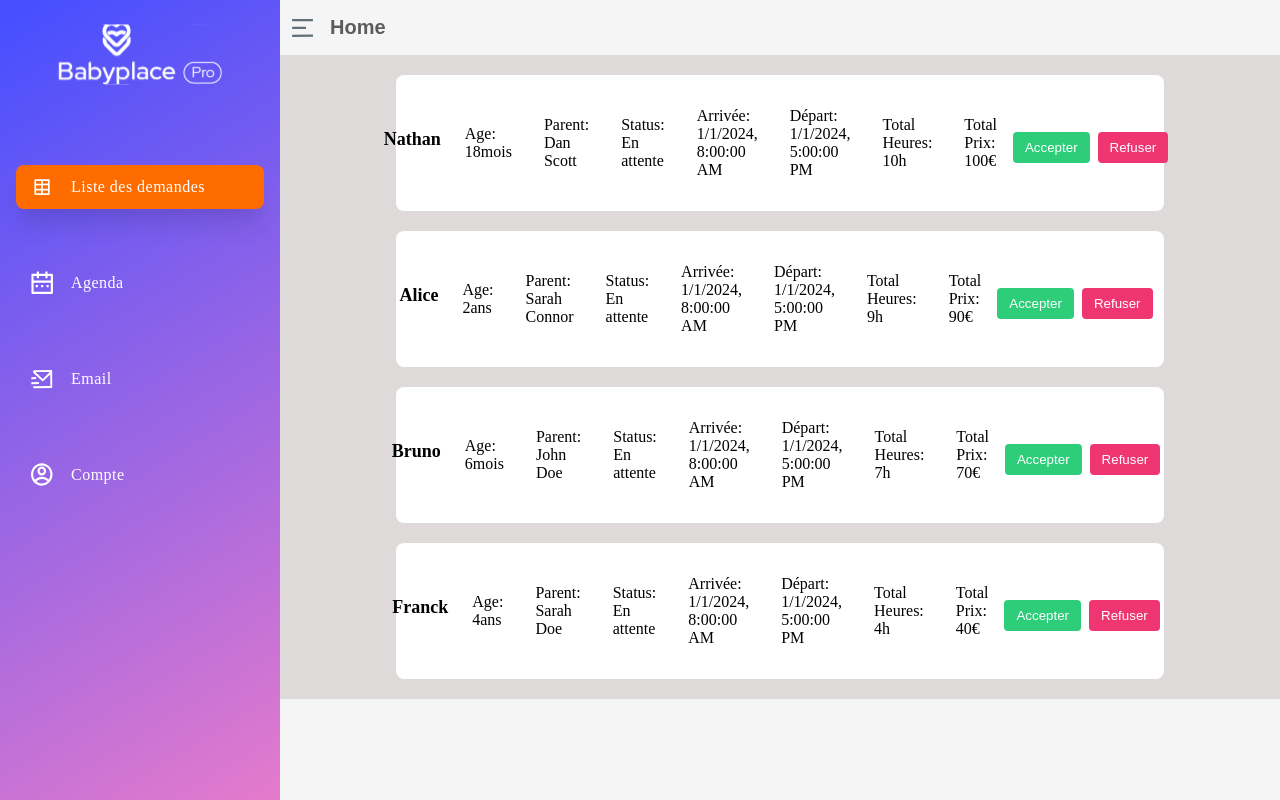
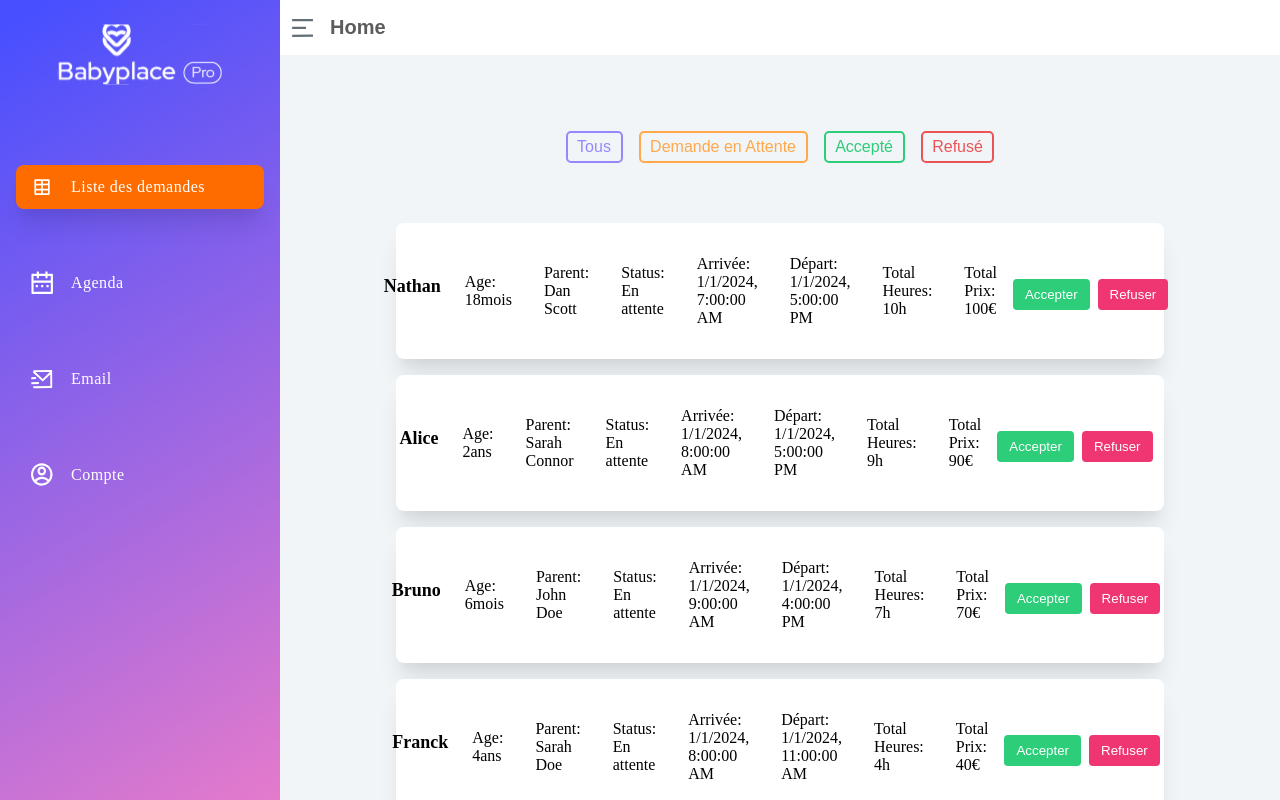
Before and after one commit to WildCodeSchool-2023-09/JS-RemoteFR-jurascripts-P3-Babyplace, a React (Vite) app in the folder frontend/: page /pro/dashboard in a window 1280 px wide. Built offline with nearby package versions, Linux system fonts and the light colour scheme.

Commit message:
added filter for buttons based on status

```diff
--- a/frontend/src/components/structure/ContentMain.jsx
+++ b/frontend/src/components/structure/ContentMain.jsx
@@ -9,7 +9,7 @@ function ContentMain() {
       age: "18mois",
       parentName: "Dan Scott",
       status: "En attente",
-      arrival: "2024-01-01T08:00:00Z",
+      arrival: "2024-01-01T07:00:00Z",
       departure: "2024-01-01T17:00:00Z",
       totalHours: "10h",
       totalPrice: "100€",
@@ -31,8 +31,8 @@ function ContentMain() {
       age: "6mois",
       parentName: "John Doe",
       status: "En attente",
-      arrival: "2024-01-01T08:00:00Z",
-      departure: "2024-01-01T17:00:00Z",
+      arrival: "2024-01-01T09:00:00Z",
+      departure: "2024-01-01T16:00:00Z",
       totalHours: "7h",
       totalPrice: "70€",
     },
@@ -43,11 +43,13 @@ function ContentMain() {
       parentName: "Sarah Doe",
       status: "En attente",
       arrival: "2024-01-01T08:00:00Z",
-      departure: "2024-01-01T17:00:00Z",
+      departure: "2024-01-01T11:00:00Z",
       totalHours: "4h",
       totalPrice: "40€",
     },
   ]);
+
+  const [filter, setFilter] = useState("all");
 
   const handleStatusChange = (cardId, newStatus) => {
     setCards((prevCards) =>
@@ -57,9 +59,41 @@ function ContentMain() {
     );
   };
 
+  const filteredCards = () => {
+    if (filter === "accepted") {
+      return cards.filter((card) => card.status === "Accepté");
+    }
+    if (filter === "rejected") {
+      return cards.filter((card) => card.status === "Refusé");
+    }
+    if (filter === "pending") {
+      return cards.filter((card) => card.status === "En attente");
+    }
+    return cards;
+  };
+
+  const changeFilter = (newFilter) => {
+    setFilter(newFilter);
+  };
+
   return (
     <div className="content-main">
-      {cards.map((card) => (
+      <div className="filters-btn">
+        <button type="button" onClick={() => changeFilter("all")}>
+          Tous
+        </button>
+        <button type="button" onClick={() => changeFilter("pending")}>
+          Demande en Attente
+        </button>
+        <button type="button" onClick={() => changeFilter("accepted")}>
+          Accepté
+        </button>
+        <button type="button" onClick={() => changeFilter("rejected")}>
+          Refusé
+        </button>
+      </div>
+      <div className="cards-ctn">
+        {filteredCards().map((card) => (
           <div className={`card ${card.status}`} key={card.id}>
             <h3>{card.babyName}</h3>
             <p>Age: {card.age}</p>
@@ -108,6 +142,7 @@ function ContentMain() {
           </div>
         ))}
       </div>
+    </div>
   );
 }
 
--- a/frontend/src/styles/_variables.scss
+++ b/frontend/src/styles/_variables.scss
@@ -5,7 +5,7 @@ $bg-gen: linear-gradient(
   rgb(227, 122, 204) 99.05%
 );
 $bg-dashboard: #f5f5f5;
-$bg-dashboard-content-main: #dedada;
+$bg-dashboard-content-main: #f1f5f7;
 
 $clr-bg-active: #fe6c00;
 $clr-white: #fff;
--- a/frontend/src/styles/contentMain.scss
+++ b/frontend/src/styles/contentMain.scss
@@ -2,6 +2,8 @@
 
 .content-main {
   display: flex;
+  justify-content: center;
+  align-items: center;
   flex-wrap: wrap;
   width: calc(100vw - 280px);
   gap: 20px;
@@ -15,8 +17,12 @@
     background: $clr-white;
     border-radius: 8px;
     margin: auto;
+    margin-bottom: 1rem;
     padding: 16px;
     width: 80%;
+    box-shadow:
+      rgba(0, 0, 0, 0.1) 0px 20px 25px -5px,
+      rgba(0, 0, 0, 0.04) 0px 10px 10px -5px;
 
     &.Accepté {
       background-color: $clr-accepted;
@@ -67,4 +73,52 @@
       margin-right: 8px;
     }
   }
+  .filters-btn {
+    margin-top: 3rem;
+    margin-bottom: 2rem;
+    button {
+      margin: 0.5rem;
+      padding: 0.3rem;
+      border-radius: 5px;
+      font-size: 1rem;
+      background: none;
+      cursor: pointer;
+      &:first-child {
+        color: #9489fb;
+        border: 2px solid #9489fb;
+        padding: 0.3rem 0.6rem;
+      }
+      &:first-child:hover {
+        background-color: #9489fb;
+        color: $clr-white;
+      }
+      &:nth-child(2) {
+        color: #ffa84c;
+        border: 2px solid #ffa84c;
+        padding: 0.3rem 0.6rem;
+      }
+      &:nth-child(2):hover {
+        background-color: #ffa84c;
+        color: $clr-white;
+      }
+      &:nth-child(3) {
+        color: #2dcd7a;
+        border: 2px solid #2dcd7a;
+        padding: 0.3rem 0.6rem;
+      }
+      &:nth-child(3):hover {
+        background-color: #2dcd7a;
+        color: $clr-white;
+      }
+      &:last-child {
+        color: #ea5455;
+        border: 2px solid #ea5455;
+        padding: 0.3rem 0.6rem;
+      }
+      &:last-child:hover {
+        background-color: #ea5455;
+        color: $clr-white;
+      }
+    }
+  }
 }
--- a/frontend/src/styles/contentTop.scss
+++ b/frontend/src/styles/contentTop.scss
@@ -6,6 +6,7 @@
   justify-content: space-between;
   align-items: flex-start;
   width: calc(100vw - 280px);
+  background-color: $clr-white;
 
   .content-top-left {
     display: flex;
```
Lines whose indentation alone changed are shown as unchanged.
